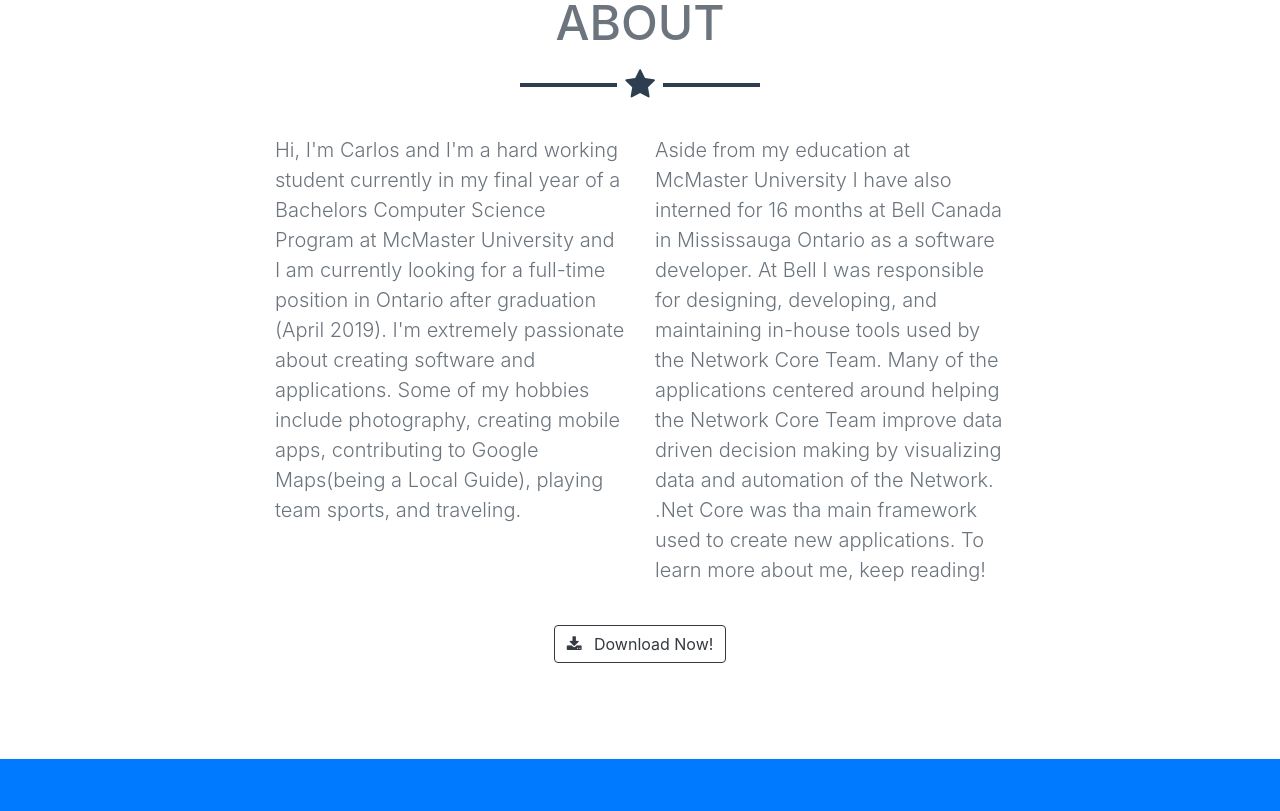
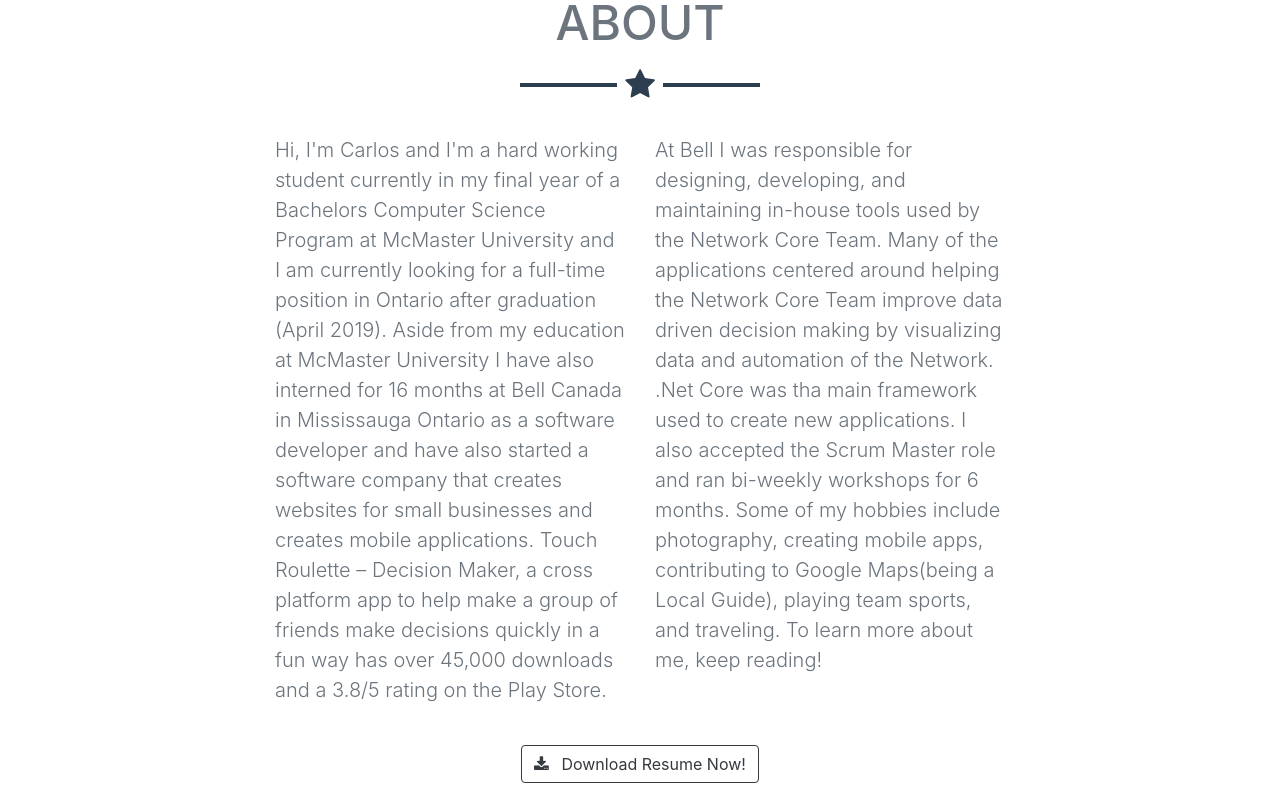
Before and after one commit to carlossantana3279/carlossantana3279.github.io, a website with bundled scripts: page index.html in a window 1280 px wide. Shown: the part 929-1740 px from the top of the page. Built offline with nearby package versions, Linux system fonts and the light colour scheme.

Commit message:
updated about me

```diff
--- a/index.html
+++ b/index.html
@@ -77,17 +77,17 @@
         <hr class="star-dark mb-5">
         <div class="row">
           <div class="col-lg-4 ml-auto">
-            <p class="lead text-secondary">Hi, I'm Carlos and I'm a hard working student currently in my final year of a Bachelors Computer Science Program at McMaster University and I am currently looking for a full-time position in Ontario after graduation (April 2019). I'm extremely passionate about creating software and applications. Some of my hobbies include photography, creating mobile apps, contributing to Google Maps(being a Local Guide), playing team sports, and traveling.
+            <p class="lead text-secondary">Hi, I'm Carlos and I'm a hard working student currently in my final year of a Bachelors Computer Science Program at McMaster University and I am currently looking for a full-time position in Ontario after graduation (April 2019). Aside from my education at McMaster University I have also interned for 16 months at Bell Canada in Mississauga Ontario as a software developer and have also started a software company that creates websites for small businesses and creates mobile applications. Touch Roulette – Decision Maker, a cross platform app to help make a group of friends make decisions quickly in a fun way has over 45,000 downloads and a 3.8/5 rating on the Play Store.
              </p>
           </div>
           <div class="col-lg-4 mr-auto">
-            <p class="lead text-secondary">Aside from my education at McMaster University I have also interned for 16 months at Bell Canada in Mississauga Ontario as a software developer. At Bell I was responsible for designing, developing, and maintaining in-house tools used by the Network Core Team. Many of the applications centered around helping the Network Core Team improve data driven decision making by visualizing data and automation of the Network. .Net Core was tha main framework used to create new applications. To learn more about me, keep reading! </p>
+            <p class="lead text-secondary"> At Bell I was responsible for designing, developing, and maintaining in-house tools used by the Network Core Team. Many of the applications centered around helping the Network Core Team improve data driven decision making by visualizing data and automation of the Network. .Net Core was tha main framework used to create new applications. I also accepted the Scrum Master role and ran bi-weekly workshops for 6 months. Some of my hobbies include photography, creating mobile apps, contributing to Google Maps(being a Local Guide), playing team sports, and traveling. To learn more about me, keep reading! </p>
           </div>
         </div>
         <div class="text-center mt-4">
-          <a class="btn btn-xl btn-outline-dark" href="/Resume.pdf">
+          <a class="btn btn-xl btn-outline-dark" href="Resume.pdf">
             <i class="fa fa-download mr-2"></i>
-            Download Now!
+            Download Resume Now!
           </a>
         </div>
       </div>
```
